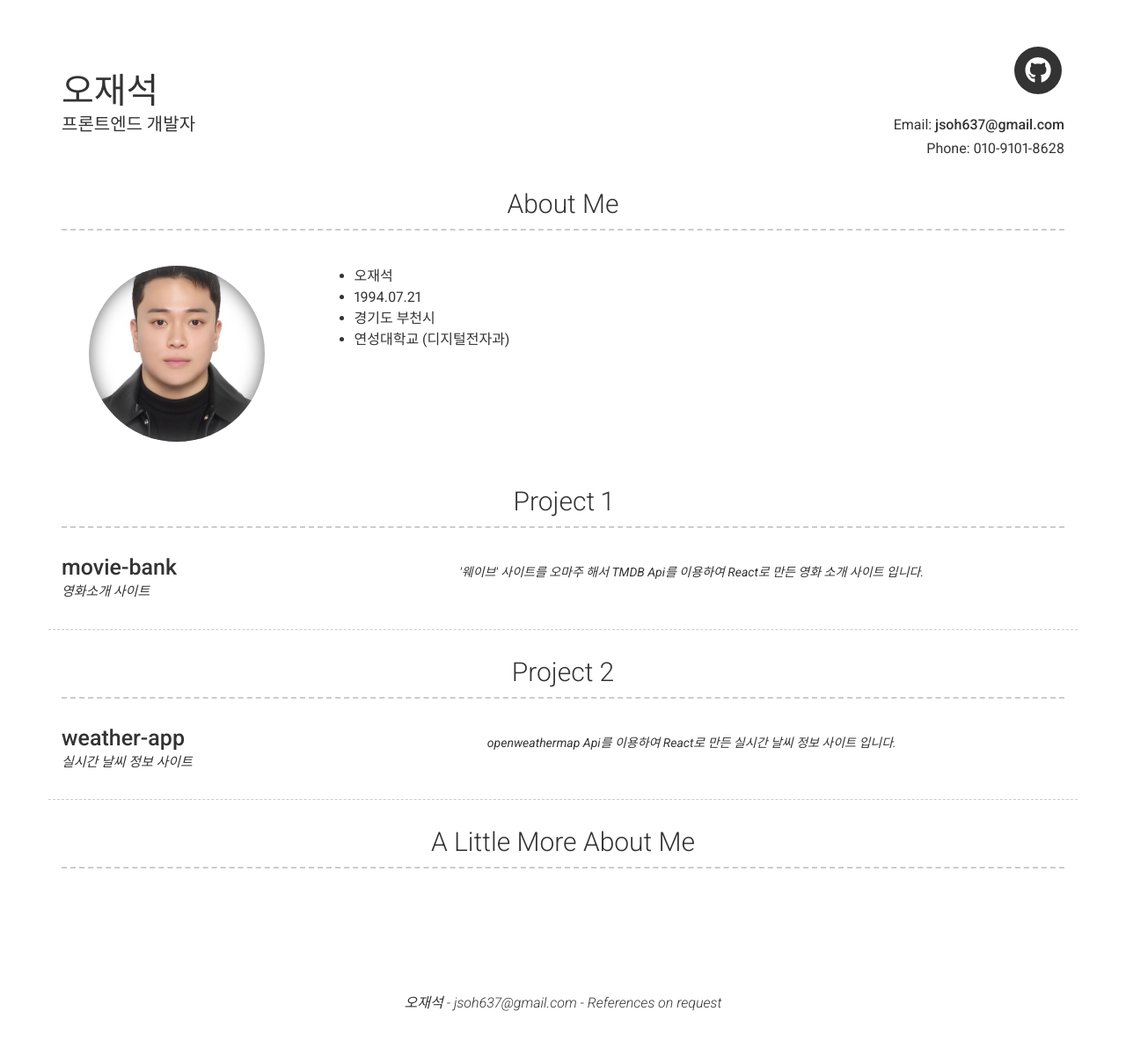
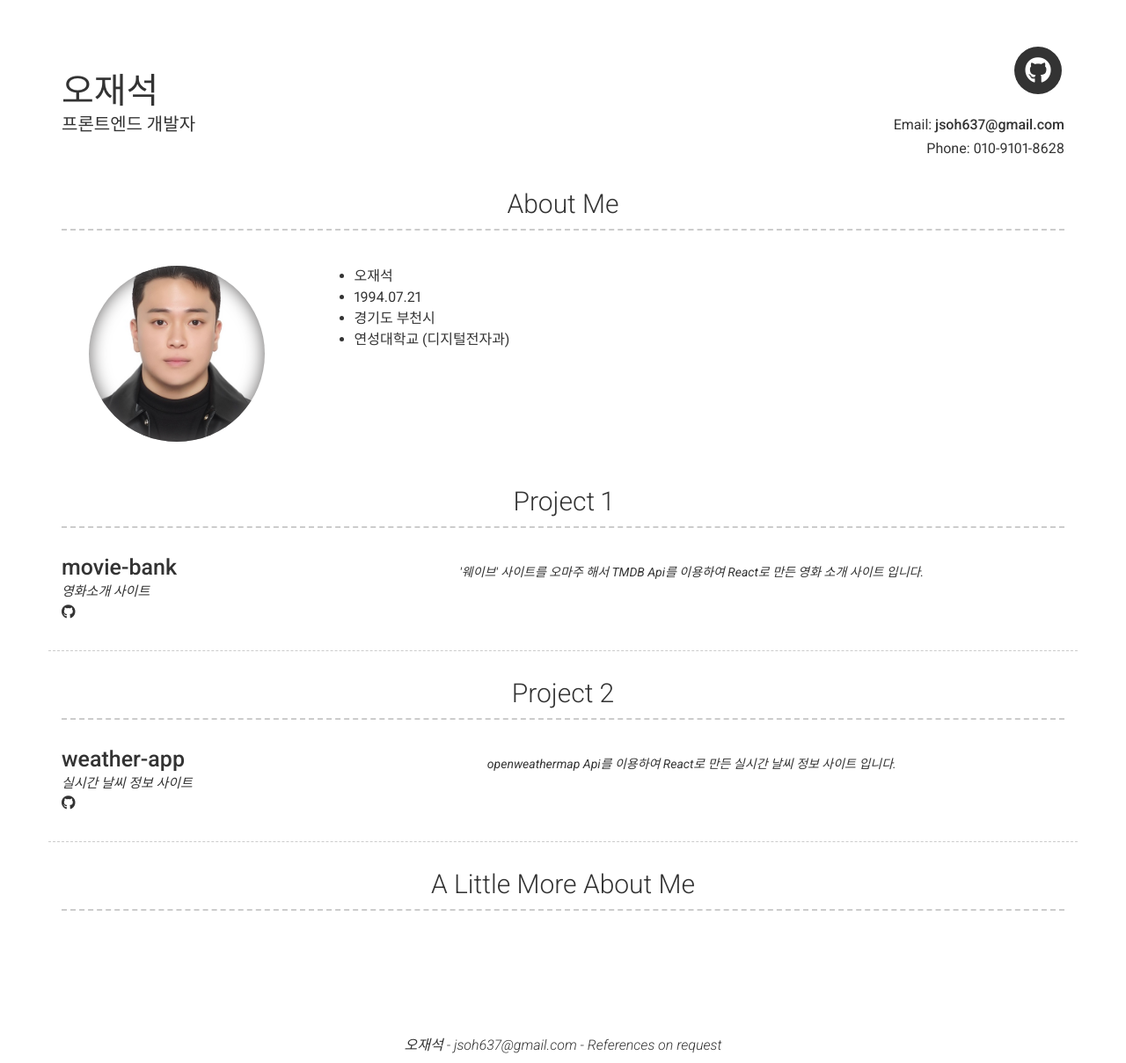
Before and after one commit to jsoh07/5hjae.github.io, a Jekyll site: the page built from index.md, in a window 1280 px wide. Shown: the whole page at 88% size. Built offline with Jekyll 4.4.1, drawn with Linux system fonts in a browser that asks for light colours; nearby versions of some CDN libraries; before the commit the page ends 1160 px from its top, so only the background shows below that.

Commit message:
수정11

```diff
--- a/_config.yml
+++ b/_config.yml
@@ -56,10 +56,10 @@ content:
         title: movie-bank
         link: jsoh07.github.io/movie-bank
         link_text: 영화소개 사이트
-        # additional_links:
-        #   - title:  Github page for project (eg. sproogen/modern-resume-theme)
-        #     icon: fab fa-github
-        #     url: Link to project (eg. sproogen.github.io/modern-resume-theme)(optional)
+        additional_links:
+          - title:  Github page for project (eg. sproogen/modern-resume-theme)
+            icon: fab fa-github
+            url: Link to project (eg. sproogen.github.io/modern-resume-theme)(optional)
         quote: >
           '웨이브' 사이트를 오마주 해서 TMDB Api를 이용하여 React로 만든 영화 소개 사이트 입니다.
         description: | # this will include new lines to allow paragraphs
@@ -73,10 +73,10 @@ content:
         title: weather-app
         link: jsoh07.github.io/weather-app
         link_text: 실시간 날씨 정보 사이트
-        # additional_links:
-        #   - title:  Github page for project (eg. sproogen/modern-resume-theme)
-        #     icon: fab fa-github
-        #     url: Link to project (eg. sproogen.github.io/modern-resume-theme)(optional)
+        additional_links:
+          - title:  Github page for project (eg. sproogen/modern-resume-theme)
+            icon: fab fa-github
+            url: Link to project (eg. sproogen.github.io/modern-resume-theme)(optional)
         quote: >
           openweathermap Api를 이용하여 React로 만든 실시간 날씨 정보 사이트 입니다.
         description: | # this will include new lines to allow paragraphs
```
